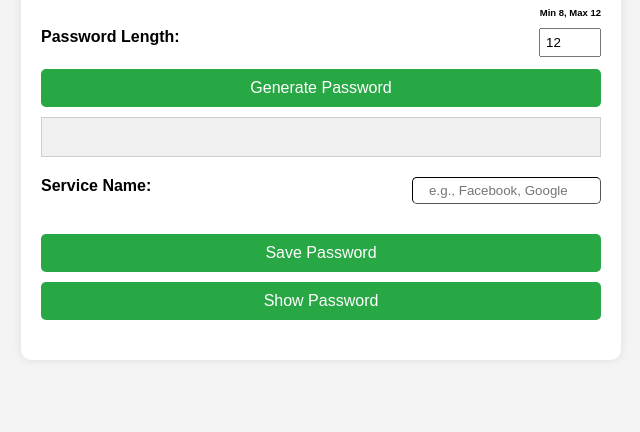
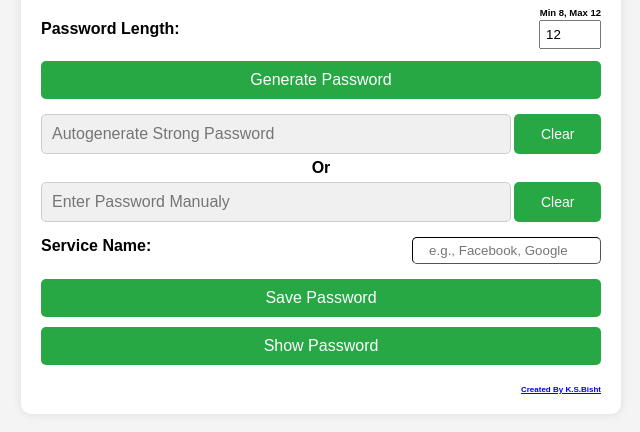
Before and after one commit to KUBERSINGHBISHT/Pass-Savior, a plain HTML site: page index.html in a window 1280 px wide. Shown: the part 80-512 px from the top of the page, without its empty margins (319-959 px from the left). Drawn offline with Linux system fonts and the light colour scheme.

Commit message:
Add files via upload

```diff
--- a/index.html
+++ b/index.html
@@ -9,15 +9,25 @@
 <body>
     <div class="container">
         <h1>Password Generator</h1>
-        <p>Min 8, Max 12</p>
+        <p class="p1">Min 8, Max 12</p>
         <div class="password-settings">
             <label for="length">Password Length:</label>
-
             <input type="number" id="length" value="12" min="8" max="12">
         </div>
 
         <button id="generate-btn">Generate Password</button>
-        <input type="text" id="generated-password" readonly>
+
+        <div class="input-container">
+        <input type="text" id="generated-password" readonly placeholder="Autogenerate Strong Password">
+        <button class="clear-btn1" onclick="clearInput1()">Clear</button>
+        </div>
+
+        <div id="Or">Or</div>
+
+        <div class="input-container">
+        <input type="text" id="manual-password" placeholder="Enter Password Manualy">
+        <button class="clear-btn" onclick="clearInput2()">Clear</button>
+        </div>
 
         <div class="service">
             <label for="service-name">Service Name:</label>
@@ -28,11 +38,13 @@
         <!--<div id="status"></div>-->
 
         <button id="show-btn">Show Password</button>
+
         <div id="status"></div>
 
         <div id="status1"></div>
         <!--<h2>Stored Passwords</h2>-->
         <ul id="password-list"></ul>
+        <p class="p2">Created By K.S.Bisht</p>
     </div>
 
     <script src="script.js"></script>
--- a/script.js
+++ b/script.js
@@ -15,6 +15,9 @@ function savePassword(service, password) {
     localStorage.setItem('passwords', JSON.stringify(storedPasswords));
     document.getElementById("status").textContent = "Password saved successfully!";
     document.getElementById("status").style.color = "green";
+    document.getElementById('generated-password').value = "";
+    document.getElementById('manual-password').value = "";
+    document.getElementById('service-name').value = "";
 }
 
 // Display passwords from localStorage
@@ -82,6 +85,7 @@ function displayStoredPasswords(name) {
         passwordList.appendChild(li);
 
         document.getElementById('generated-password').value = "";
+        document.getElementById('manual-password').value = "";
         document.getElementById('service-name').value = "";
         document.getElementById("status").textContent = "";
     });
@@ -112,6 +116,8 @@ document.getElementById('generate-btn').addEventListener('click', function() {
     removeitSavepass();
     document.getElementById("status").textContent = "";
     document.getElementById("status1").textContent = "";
+    document.getElementById('manual-password').value = "";
+    document.getElementById('service-name').value = "";
     const length = document.getElementById('length').value;
     if (length < 8 || length > 12) {
         document.getElementById("status").textContent = "Password should be not less than 8 and greater than 12 character!";
@@ -125,22 +131,44 @@ document.getElementById('generate-btn').addEventListener('click', function() {
 
 // Handle the Save Password button click
 document.getElementById('save-btn').addEventListener('click', function() {
-    removeitSavepass();
-    document.getElementById("status1").textContent = "";
+    removeitSavepass(); // Assuming this is a function that clears something before saving
+    document.getElementById("status1").textContent = ""; // Clear any existing status message
+
     const serviceName = document.getElementById('service-name').value.toUpperCase();
-    const password = document.getElementById('generated-password').value;
+    const autopassword = document.getElementById('generated-password').value;
+    const manualpassword = document.getElementById('manual-password').value;
 
-    if (!serviceName || !password) {
+    // Check if both password fields are empty
+    if (!autopassword && !manualpassword) {
         document.getElementById("status").textContent = "Please generate a password and enter the service name!";
         document.getElementById("status").style.color = "red";
         return;
     }
 
+    // Check if the service name is empty
+    if (!serviceName) {
+        document.getElementById("status").textContent = "Please enter the service name!";
+        document.getElementById("status").style.color = "red";
+        return;
+    }
+
+    if (autopassword != "" && manualpassword != "") {
+        document.getElementById("status").textContent = "Please Clear One Password!";
+        document.getElementById("status").style.color = "red";
+        return;
+    }
+
+    // Determine which password to save (either the auto-generated or the manually entered one)
+    const password = autopassword || manualpassword;
+
+    // Save the password
     savePassword(serviceName, password);
-    document.getElementById('generated-password').value = "";
-    document.getElementById('service-name').value = "";
 
+    // Clear the status message and update with success status
+    document.getElementById("status").textContent = "Password saved successfully!";
+    document.getElementById("status").style.color = "green";
 });
+
 
 // Show Save Password Button Click
 document.getElementById('show-btn').addEventListener('click', function() {
@@ -157,6 +185,17 @@ document.getElementById('show-btn').addEventListener('click', function() {
 
 });
 
+function clearInput1() {
+    var inputElement = document.getElementById('generated-password');
+    inputElement.value = '';
+    document.getElementById("status").textContent = "";
+  }
+
+function clearInput2() {
+    document.getElementById('manual-password').value = '';
+    document.getElementById("status").textContent = "";
+  }
+
 // Display stored passwords on page load
 //window.onload = displayStoredPasswords;
 function removeitSavepass(){
--- a/style.css
+++ b/style.css
@@ -33,10 +33,12 @@ h1, h2 {
     width: 100%;
     padding: 10px;
     font-size: 16px;
-    margin-top: 10px;
+    margin-top: 15px;
     background: #f0f0f0;
     border: 1px solid #ccc;
+    border-radius: 5px;
 }
+
 
 button {
     width: 100%;
@@ -90,13 +92,15 @@ label {
 }
 
 .service {
-    margin: 20px 0;
+    margin: 15px 0;
+    margin-bottom: 5px;
     display: flex;
     justify-content: space-between;
 }
 
-p {
+.p1 {
     margin: 10px 0;
+    margin-bottom: 2px;
     font-size: 9.5px;
     font-weight: bold;
     text-align: right;
@@ -108,6 +112,7 @@ p {
     border-width: 0.2px;
 
 }
+
 /* Style for the list item */
 .password-item {
     display: flex;
@@ -156,3 +161,57 @@ p {
 input {
     padding: 5px;
 }
+
+#Or {
+    margin-top: 5px;
+    font-size: 15;
+    font-weight: bold;
+    text-align: center;
+}
+
+#manual-password {
+    width: 100%;
+    padding: 10px;
+    font-size: 16px;
+    margin-top: 5px;
+    background: #f0f0f0;
+    border: 1px solid #ccc;
+    border-radius: 5px;
+}
+
+.p2 {
+    font-size: 8px;
+    font-weight: bold;
+    text-align: right;
+    text-decoration: underline;
+    color: blue;
+    margin-top: 5px;
+}
+
+
+.input-container {
+    display: flex;
+    gap: 3px; /* Add space between buttons */
+    position: relative;
+
+}
+
+.clear-btn, .clear-btn1 {
+    padding: 5px 10px;
+    border: none;
+    cursor: pointer;
+    font-size: 14px;
+    border-radius: 5px;
+    background-color: #28a745; /* Green */
+    color: white;
+    width: 100px;
+    margin-top: 5px;
+}
+
+.clear-btn:hover, .clear-btn1:hover {
+    background-color:red;
+}
+
+.clear-btn1 {
+    margin-top: 15px;
+}
```
